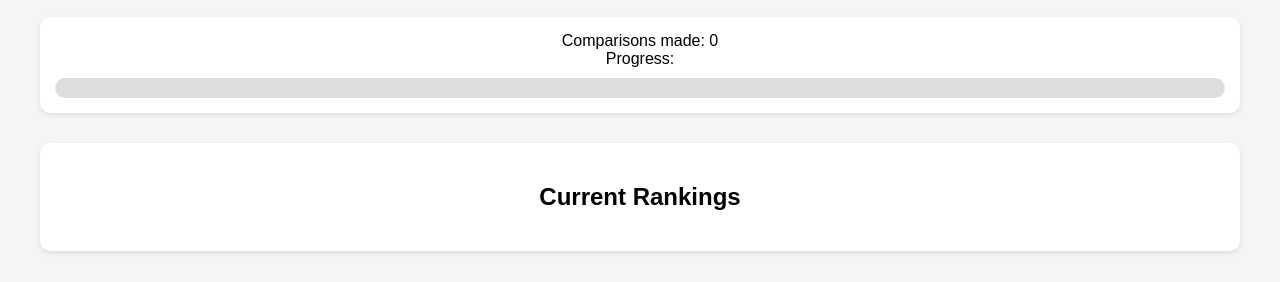
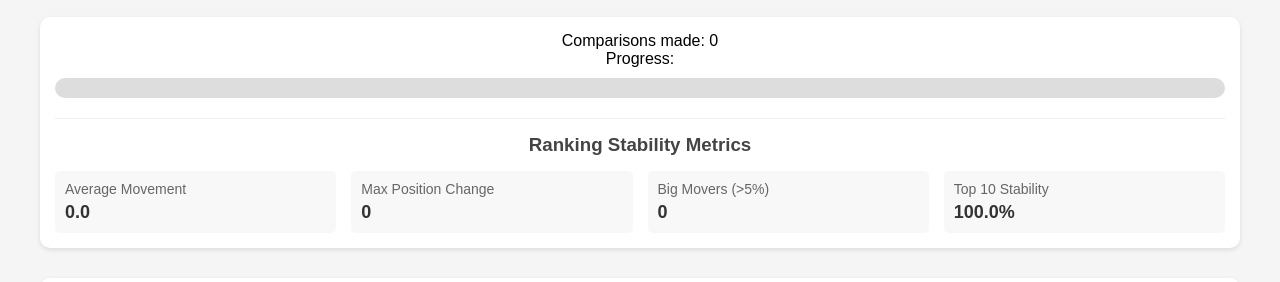
Before and after one commit to rbison84/art-comparison, a plain HTML site: page index.html in a window 1280 px wide. Shown: the part 791-1073 px from the top of the page. Drawn offline with Linux system fonts and the light colour scheme.

Commit message:
Update index.html

```diff
--- a/index.html
+++ b/index.html
@@ -141,6 +141,41 @@
             padding: 5px 0;
         }
 
+.stability-metrics {
+    margin-top: 20px;
+    padding-top: 15px;
+    border-top: 1px solid #eee;
+}
+
+.stability-metrics h3 {
+    margin: 0 0 15px 0;
+    color: #444;
+}
+
+.metrics-grid {
+    display: grid;
+    grid-template-columns: repeat(auto-fit, minmax(200px, 1fr));
+    gap: 15px;
+    text-align: left;
+}
+
+.metric {
+    background: #f8f8f8;
+    padding: 10px;
+    border-radius: 5px;
+}
+
+.metric-label {
+    font-size: 14px;
+    color: #666;
+    margin-bottom: 5px;
+}
+
+.metric-value {
+    font-size: 18px;
+    font-weight: bold;
+    color: #333;
+}
     </style>
 </head>
 <body>
@@ -177,6 +212,27 @@
     <div>Progress:</div>
     <div id="progress-bar">
         <div id="progress-fill"></div>
+    </div>
+    <div class="stability-metrics">
+        <h3>Ranking Stability Metrics</h3>
+        <div class="metrics-grid">
+            <div class="metric">
+                <div class="metric-label">Average Movement</div>
+                <div class="metric-value" id="avg-movement">-</div>
+            </div>
+            <div class="metric">
+                <div class="metric-label">Max Position Change</div>
+                <div class="metric-value" id="max-movement">-</div>
+            </div>
+            <div class="metric">
+                <div class="metric-label">Big Movers (>5%)</div>
+                <div class="metric-value" id="big-movers">-</div>
+            </div>
+            <div class="metric">
+                <div class="metric-label">Top 10 Stability</div>
+                <div class="metric-value" id="top-stability">-</div>
+            </div>
+        </div>
     </div>
 </div>
 
```
